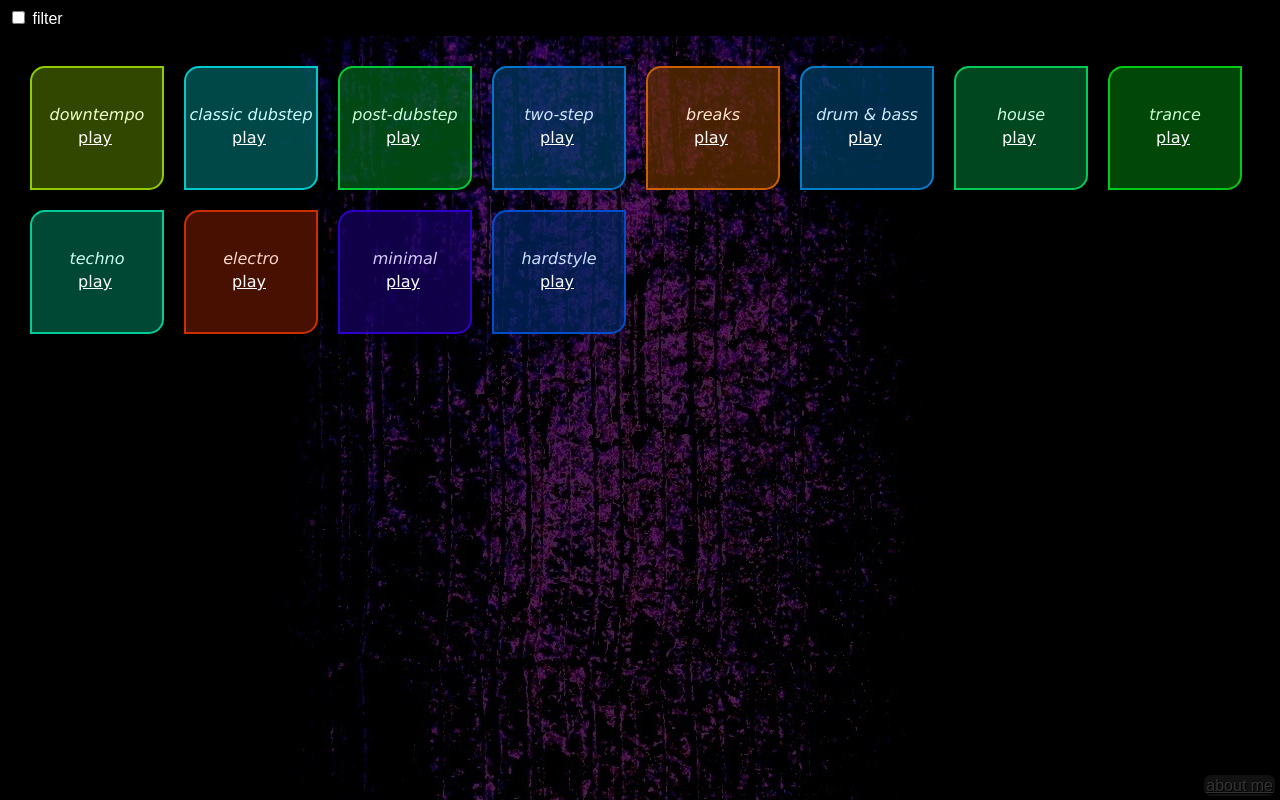
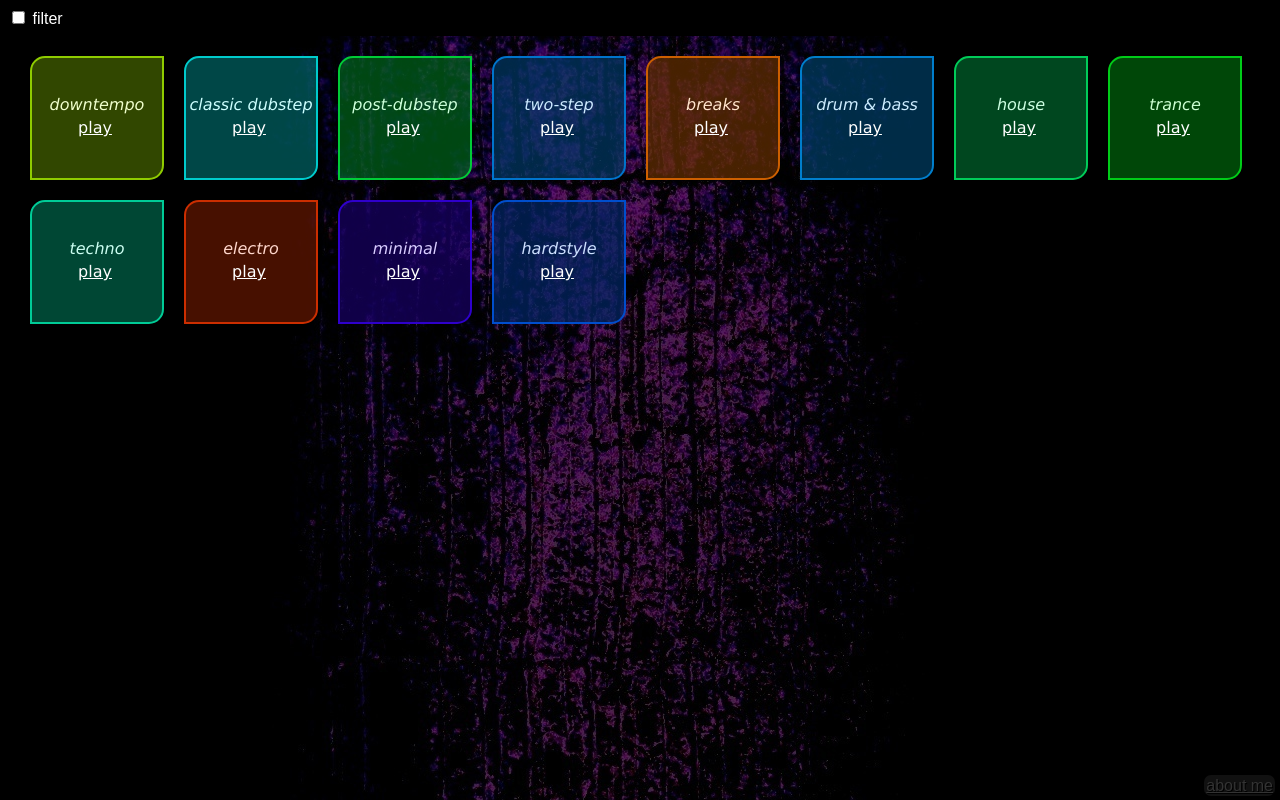
Before and after one commit to incompl/edm-thing, a plain HTML site: page index.html in a window 1280 px wide. Drawn offline with nearby package versions, Linux system fonts and the light colour scheme.

Commit message:
style tweak

```diff
--- a/style.css
+++ b/style.css
@@ -41,8 +41,8 @@ button:hover {
 }
 
 #genres {
-  min-height: 400px;
-  padding: 20px;
+  min-height: 500px;
+  padding: 10px 20px 20px;
 }
 
 .genre {
```
